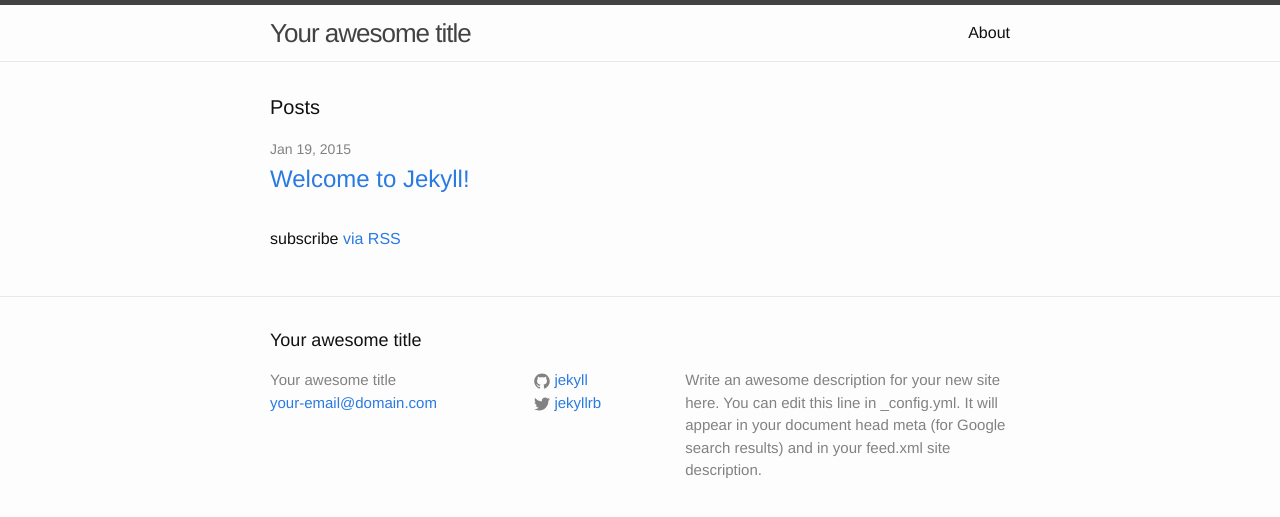
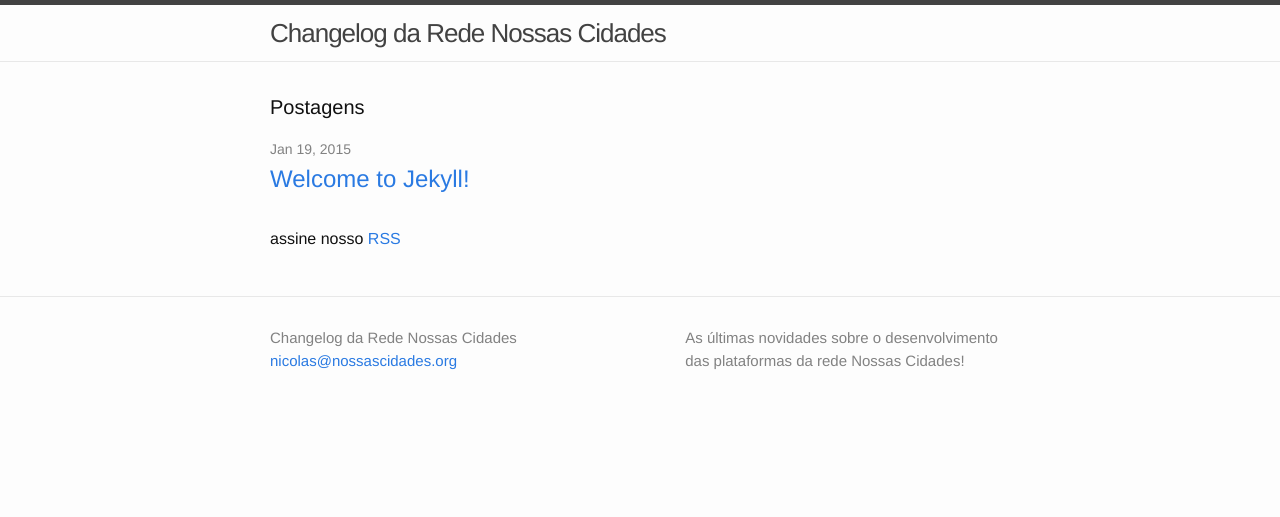
Before and after one commit to nossas/ourcities-changelog, a Jekyll site: the page built from index.html, in a window 1280 px wide. Shown: the top 517 px of the page. Built offline with Jekyll 4.4.1, drawn with Linux system fonts in a browser that asks for light colours.

Commit message:
Copy changes

```diff
--- a/_config.yml
+++ b/_config.yml
@@ -1,14 +1,11 @@
 # Site settings
-title: Your awesome title
-email: your-email@domain.com
-description: > # this means to ignore newlines until "baseurl:"
-  Write an awesome description for your new site here. You can edit this
-  line in _config.yml. It will appear in your document head meta (for
-  Google search results) and in your feed.xml site description.
-baseurl: "" # the subpath of your site, e.g. /blog/
-url: "http://yourdomain.com" # the base hostname & protocol for your site
-twitter_username: jekyllrb
-github_username:  jekyll
+title: Changelog da Rede Nossas Cidades
+email: nicolas@nossascidades.org
+description: >
+  As últimas novidades sobre o desenvolvimento das plataformas da rede
+  Nossas Cidades!
+baseurl: ""
+url: "http://changelog.nossascidades.org/"
 
 # Build settings
 markdown: kramdown
--- a/_includes/footer.html
+++ b/_includes/footer.html
@@ -1,9 +1,5 @@
 <footer class="site-footer">
-
   <div class="wrapper">
-
-    <h2 class="footer-heading">{{ site.title }}</h2>
-
     <div class="footer-col-wrapper">
       <div class="footer-col  footer-col-1">
         <ul class="contact-list">
--- a/index.html
+++ b/index.html
@@ -4,7 +4,7 @@ layout: default
 
 <div class="home">
 
-  <h1 class="page-heading">Posts</h1>
+  <h1 class="page-heading">Postagens</h1>
 
   <ul class="post-list">
     {% for post in site.posts %}
@@ -18,6 +18,6 @@ layout: default
     {% endfor %}
   </ul>
 
-  <p class="rss-subscribe">subscribe <a href="{{ "/feed.xml" | prepend: site.baseurl }}">via RSS</a></p>
+  <p class="rss-subscribe">assine nosso <a href="{{ "/feed.xml" | prepend: site.baseurl }}">RSS</a></p>
 
 </div>
```
Also changed, not shown: about.md (deleted, +0 -11 lines).
